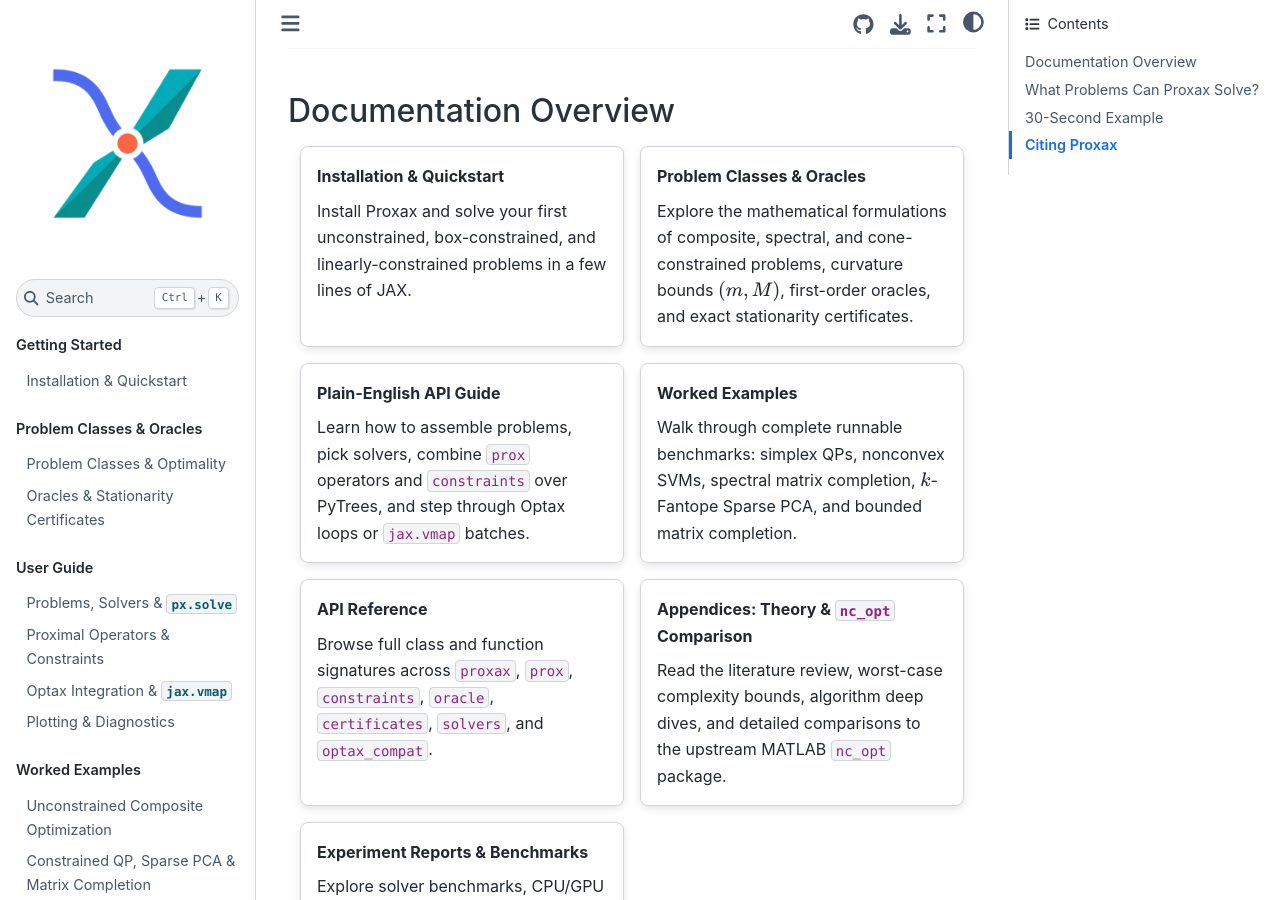
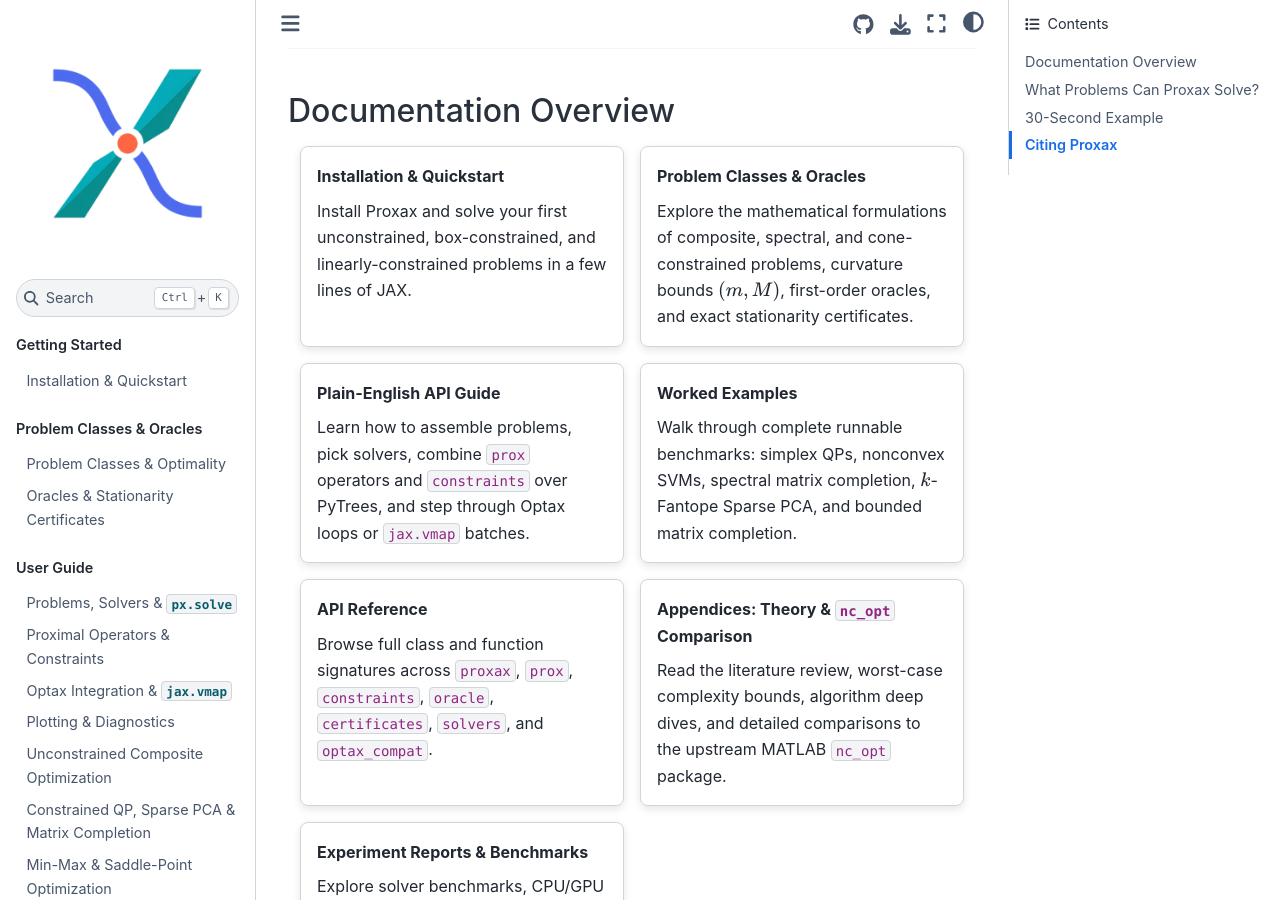
Before and after one commit to wwkong/proxax, a Sphinx documentation site: the page built from docs/index.md, in a window 1280 px wide and 900 px high, scrolled down 488 px. Built offline with Sphinx 7.4.7 and the Sphinx Book theme 1.1.4, drawn with Linux system fonts in a browser that asks for light colours.

Commit message:
Docs: move worked examples into User Guide toctree

````diff
--- a/docs/index.md
+++ b/docs/index.md
@@ -205,13 +205,6 @@ guide/solving_problems
 guide/prox_and_constraints
 guide/optax_and_jax
 guide/plotting
-```
-
-```{toctree}
-:maxdepth: 2
-:hidden:
-:caption: Worked Examples
-
 examples/unconstrained
 examples/constrained
 examples/minmax
````
